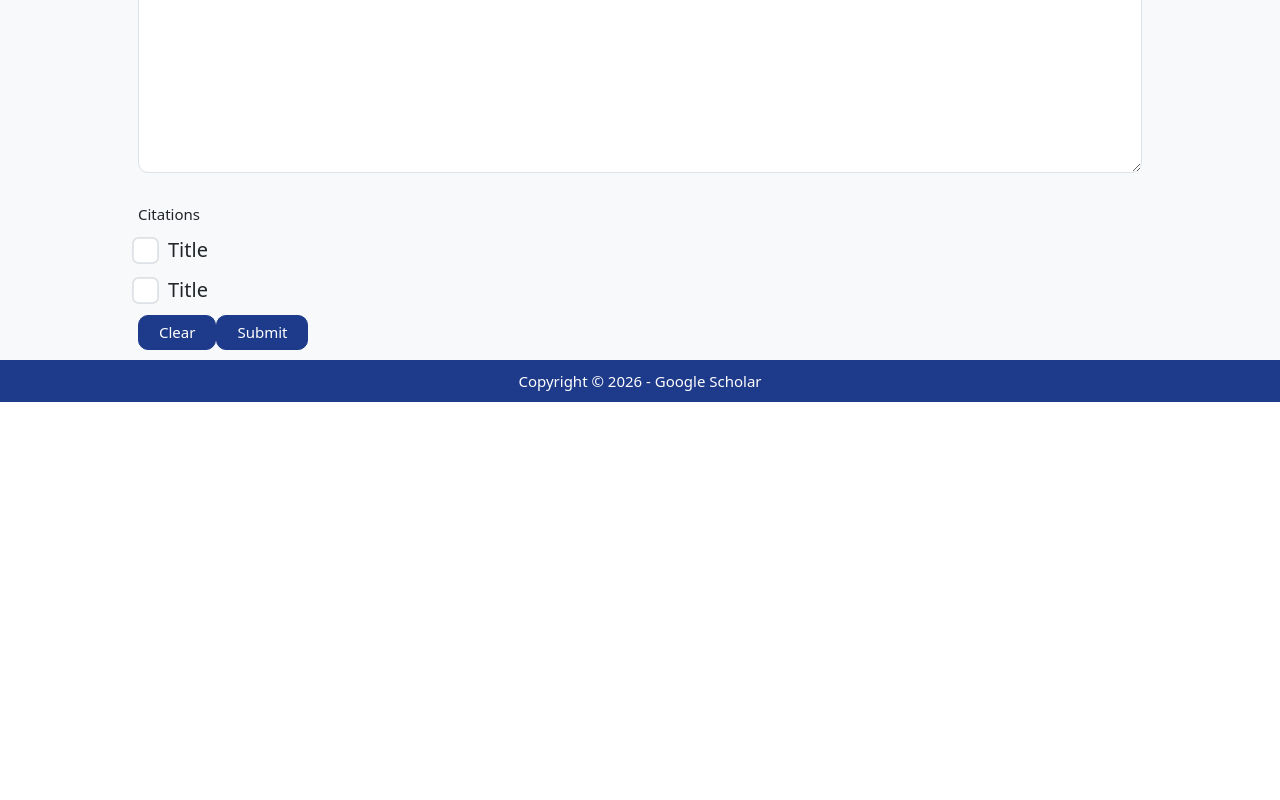
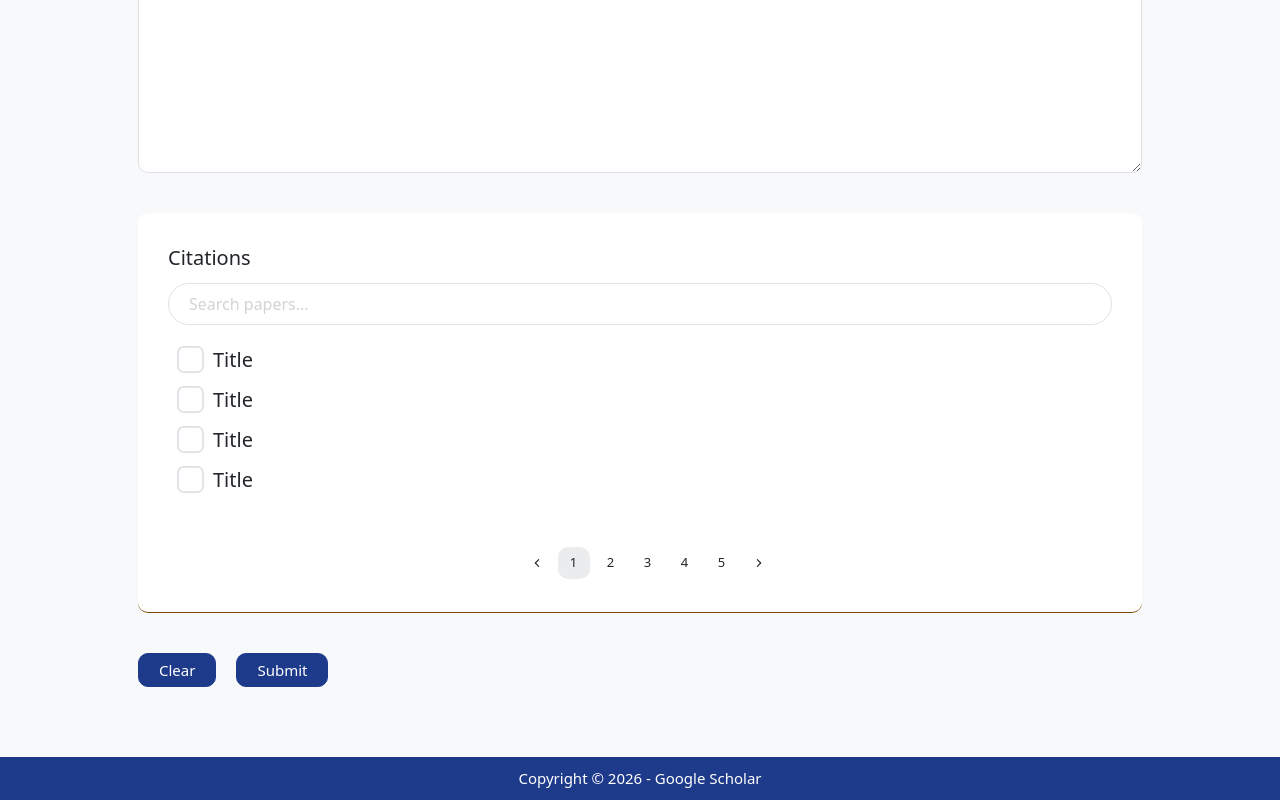
Before and after one commit to MehdiJmlkh/PaperDooni, a React (Vite) app in the folder google-scholar/: page /articles/new in a window 1280 px wide. Shown: the part 724-1524 px from the top of the page. Before the commit the page ends 1126 px from the top, so only its background shows below. Built offline with nearby package versions, Linux system fonts and the light colour scheme.

Commit message:
fix(ui): correct buttons width

```diff
--- a/google-scholar/src/pages/AddArticlePage/AddArticlePage.css
+++ b/google-scholar/src/pages/AddArticlePage/AddArticlePage.css
@@ -1,13 +1,32 @@
 .add-article {
   margin: 1rem;
   font-size: 1.5rem;
+  margin-bottom: 7rem;
 }
 
 .add-article__heading {
   margin: 2rem 0;
   font-size: 3rem;
+  text-align: center;
 }
 
 .add-article__input {
   margin: 3rem 0;
 }
+
+.add-article__btns {
+  display: flex;
+  flex-direction: column;
+  row-gap: 1rem;
+}
+
+@media (min-width: 600px) {
+  .add-article__btns {
+    flex-direction: row;
+    column-gap: 2rem;
+  }
+
+  .add-article__heading {
+    text-align: left;
+  }
+}
--- a/google-scholar/src/pages/AddArticlePage/AddArticlePage.tsx
+++ b/google-scholar/src/pages/AddArticlePage/AddArticlePage.tsx
@@ -1,3 +1,4 @@
+import AddCitationCard from "../../components/AddCitationCard";
 import Button from "../../components/Button";
 import CheckBox from "../../components/CheckBox";
 import Input from "../../components/Input";
@@ -13,12 +14,11 @@ const AddArticlePage = () => {
         <Input className="add-article__input" placeholder="Publication Year" type="number" />
         <TextArea className="add-article__input" placeholder="Abstract" rows={8} />
         <TextArea className="add-article__input" placeholder="Body" rows={15} />
-
-        <label className="add-article__label">Citations</label>
-        <CheckBox>Title</CheckBox>
-        <CheckBox>Title</CheckBox>
+        <AddCitationCard />
+        <div className="add-article__btns">
         <Button>Clear</Button>
         <Button>Submit</Button>
+        </div>
       </form>
     </main>
   );
```
